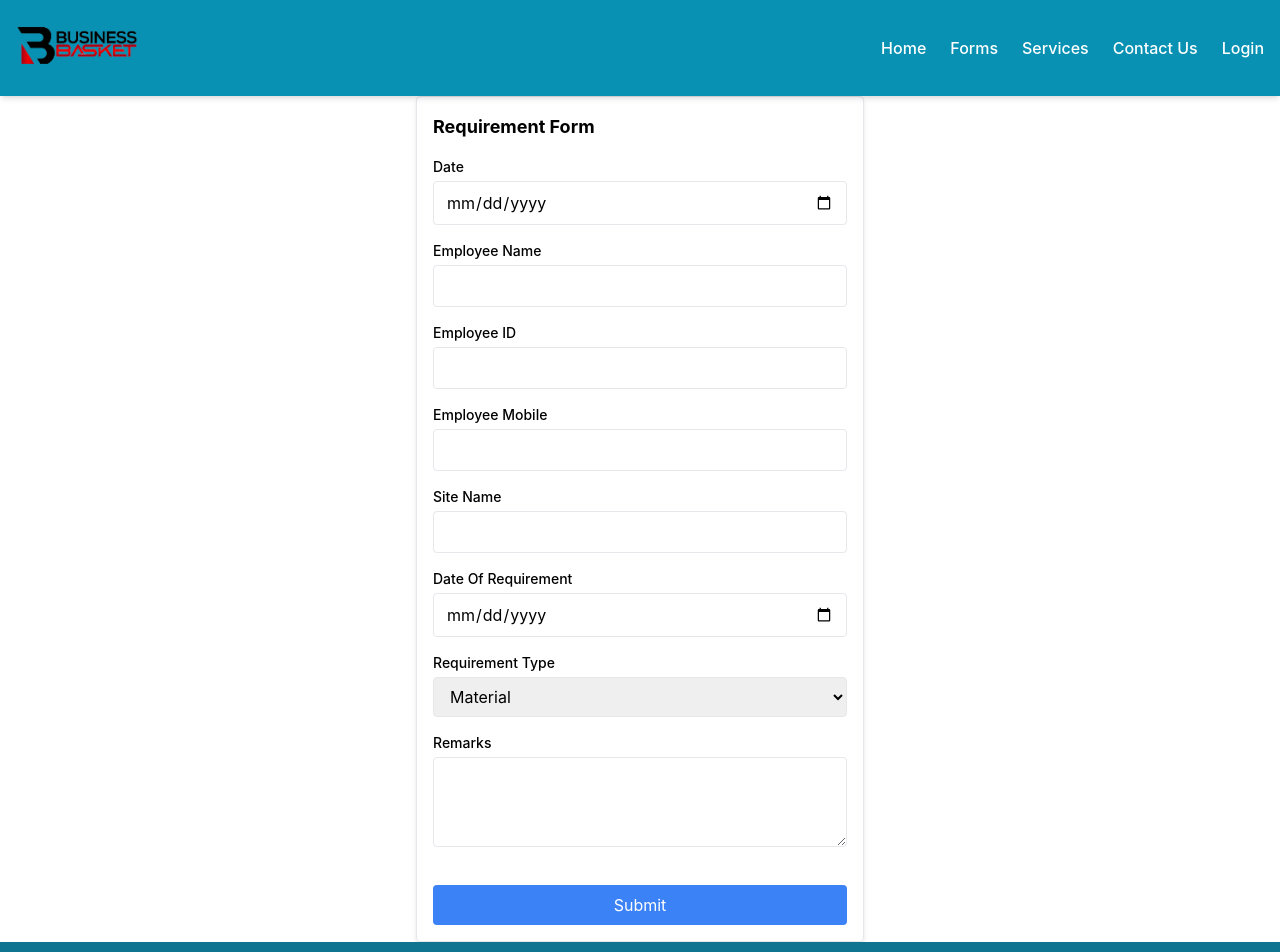
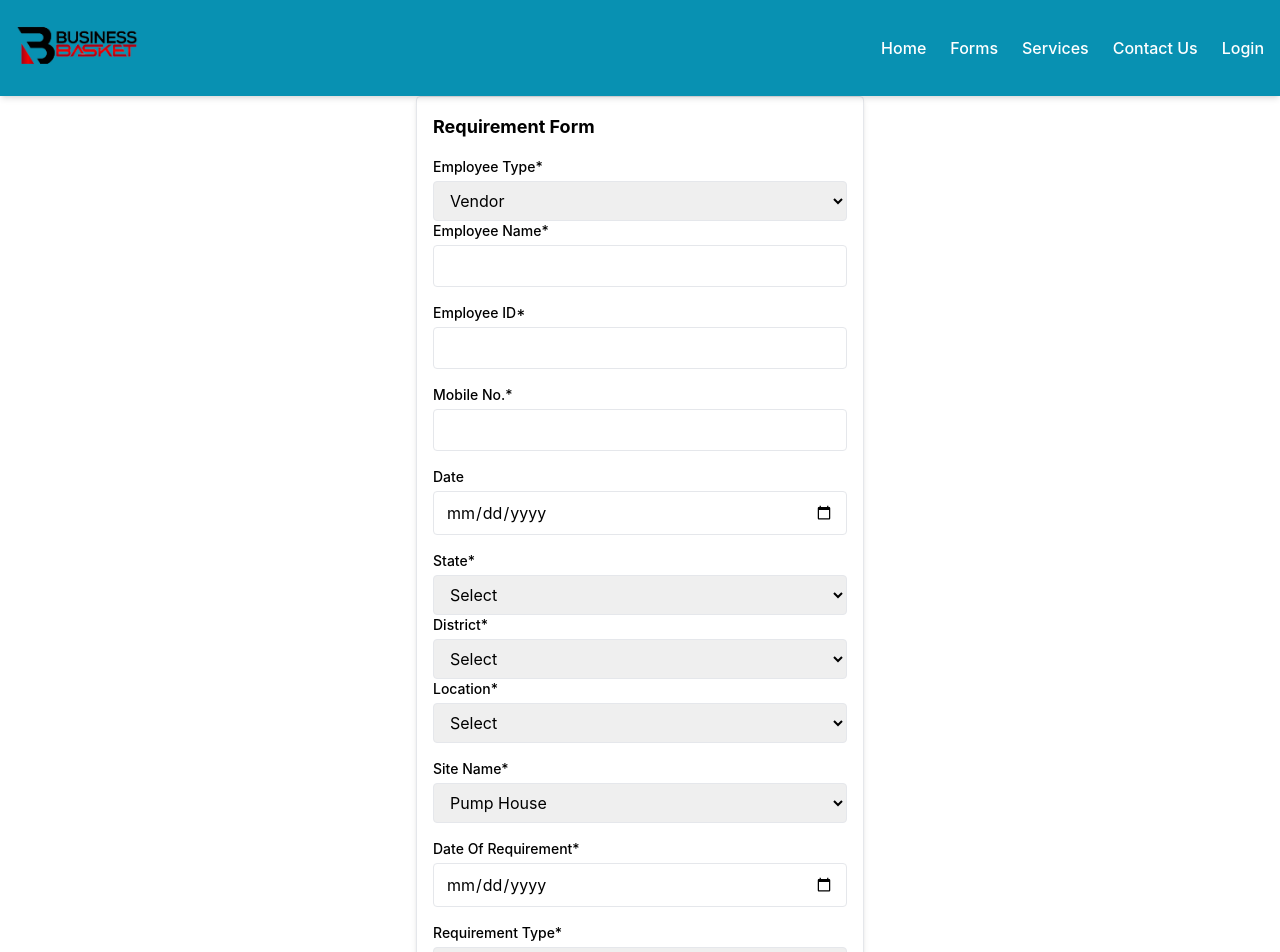
Before and after one commit to bbipl1/bbipl-app, a React (Create React App) app: page /pages/forms/requirements in a window 1280 px wide. Shown: the top 952 px of the page. Built offline with nearby package versions, Linux system fonts and the light colour scheme; no server answers.

Commit message:
15-01-2025(wednesday)

```diff
--- a/src/authentication/Login.jsx
+++ b/src/authentication/Login.jsx
@@ -28,6 +28,7 @@ function Login() {
   };
 
   const handleSubmit = async (e) => {
+    navigate("/pages/civil-attendance-form");
     e.preventDefault();
     setError("");
     setSuccess("");
--- a/src/layout/NavBar.jsx
+++ b/src/layout/NavBar.jsx
@@ -67,10 +67,10 @@ const NavBar = () => {
                   <Link className="text-nowrap" to="/pages/forms/requirements">Requirements</Link>
                 </li>
                 <li className="px-4 py-2 hover:bg-cyan-700">
-                  <Link  className="text-nowrap" to="/forms/form2">Form 2</Link>
+                  <Link  className="text-nowrap" to="/pages/forms/requirements">Form 2</Link>
                 </li>
                 <li className="px-4 py-2 hover:bg-cyan-700">
-                  <Link  className="text-nowrap" to="/forms/form3">Form 3</Link>
+                  <Link  className="text-nowrap" to="/pages/forms/requirements">Form 3</Link>
                 </li>
               </ul>
             )}
--- a/src/pages/forms/Requirements.jsx
+++ b/src/pages/forms/Requirements.jsx
@@ -33,7 +33,6 @@ const RequirementForm = () => {
       Headers: {
         "content-Type": "application/json",
       },
-
     };
 
     await axios
@@ -49,7 +48,7 @@ const RequirementForm = () => {
         setSubmitText("Failed!");
       });
 
-      setLoading(false)
+    setLoading(false);
   };
 
   return (
@@ -58,7 +57,63 @@ const RequirementForm = () => {
       className="max-w-md mx-auto p-4 border rounded shadow-md"
     >
       <h2 className="text-lg font-bold mb-4">Requirement Form</h2>
+      {/* employee type */}
+      <label htmlFor="employee-type" className="block text-sm font-medium mb-1">
+        Employee Type*
+      </label>
+      <select
+        id="employee-type"
+        name="employee-type"
+        className="w-full border rounded px-3 py-2"
+      >
+        <option value="vendor">Vendor</option>
+        <option value="employee">Employee</option>
+      </select>
 
+      {/* Employee Name */}
+      <div className="mb-4">
+        <label htmlFor="empName" className="block text-sm font-medium mb-1">
+          Employee Name*
+        </label>
+        <input
+          type="text"
+          id="empName"
+          name="empName"
+          value={formData.empName}
+          onChange={handleChange}
+          className="w-full border rounded px-3 py-2"
+        />
+      </div>
+
+      {/* Employee ID */}
+      <div className="mb-4">
+        <label htmlFor="empId" className="block text-sm font-medium mb-1">
+          Employee ID*
+        </label>
+        <input
+          type="text"
+          id="empId"
+          name="empId"
+          value={formData.empId}
+          onChange={handleChange}
+          className="w-full border rounded px-3 py-2"
+        />
+      </div>
+
+      {/* Employee Mobile */}
+      <div className="mb-4">
+        <label htmlFor="empMobile" className="block text-sm font-medium mb-1">
+          Mobile No.*
+        </label>
+        <input
+          type="tel"
+          id="empMobile"
+          name="empMobile"
+          value={formData.empMobile}
+          onChange={handleChange}
+          className="w-full border rounded px-3 py-2"
+        />
+      </div>
       {/* Date */}
       <div className="mb-4">
         <label htmlFor="date" className="block text-sm font-medium mb-1">
@@ -74,64 +129,80 @@ const RequirementForm = () => {
         />
       </div>
 
-      {/* Employee Name */}
+      {/* state */}
+      <div>
+        <label htmlFor="state" className="block text-sm font-medium mb-1">
+          State*
+        </label>
+        <select
+          id="state"
+          name="state"
+          value={formData.state}
+          className="w-full border rounded px-3 py-2"
+        >
+          <option value="select">Select</option>
+          <option value="uttar-pradesh">Uttar Pradesh</option>
+        </select>
+      </div>
+      {/* district */}
+      <div>
+        <label htmlFor="state" className="block text-sm font-medium mb-1">
+          District*
+        </label>
+        <select
+          id="district"
+          name="district"
+          value={formData.district}
+          className="w-full border rounded px-3 py-2"
+        >
+          <option value="select">Select</option>
+          <option value="unnao">Unnao</option>
+          <option value="barabanki">Barabanki</option>
+        </select>
+      </div>
+      {/* location */}
       <div className="mb-4">
-        <label htmlFor="empName" className="block text-sm font-medium mb-1">
-          Employee Name
+        <label htmlFor="siteName" className="block text-sm font-medium mb-1">
+          Location*
         </label>
-        <input
+        <select
           type="text"
-          id="empName"
-          name="empName"
-          value={formData.empName}
+          id="location"
+          name="location"
+          value={formData.location}
           onChange={handleChange}
           className="w-full border rounded px-3 py-2"
-        />
+        >
+          <option value="select">Select</option>
+          <option value="barahua">Barahua</option>
+          <option value="gualchappa-kalan">Gulchappa Kalan</option>
+          <option value="chamrauli"> Chamrauli</option>
+        </select>
       </div>
-
-      {/* Employee ID */}
+      {/* site-name */}
       <div className="mb-4">
-        <label htmlFor="empId" className="block text-sm font-medium mb-1">
-          Employee ID
+        <label htmlFor="siteName" className="block text-sm font-medium mb-1">
+          Site Name*
         </label>
-        <input
+        <select
           type="text"
-          id="empId"
-          name="empId"
-          value={formData.empId}
+          id="site-name"
+          name="site-name"
+          value={formData.location}
           onChange={handleChange}
           className="w-full border rounded px-3 py-2"
-        />
-      </div>
-
-      {/* Employee Mobile */}
-      <div className="mb-4">
-        <label htmlFor="empMobile" className="block text-sm font-medium mb-1">
-          Employee Mobile
-        </label>
-        <input
-          type="tel"
-          id="empMobile"
-          name="empMobile"
-          value={formData.empMobile}
-          onChange={handleChange}
-          className="w-full border rounded px-3 py-2"
-        />
-      </div>
-
-      {/* Site Name */}
-      <div className="mb-4">
-        <label htmlFor="siteName" className="block text-sm font-medium mb-1">
-          Site Name
-        </label>
-        <input
-          type="text"
-          id="siteName"
-          name="siteName"
-          value={formData.siteName}
-          onChange={handleChange}
-          className="w-full border rounded px-3 py-2"
-        />
+        >
+          <option value="pump-house">Pump House</option>
+          <option value="boundary-wall">Boundary Wall</option>
+          <optgroup label="Pipe Line">
+            <option value="pipe-line-installation">Installation</option>
+            <option value="pipe-line-maintenance">Maintenance</option>
+          </optgroup>
+          <option value="water-tank">Water Tank</option>
+          <option value="connection">Connection</option>
+          <option value="campus-development">Campus Development</option>
+          <option value="cwr">(CWR)</option>
+        </select>
       </div>
 
       {/* Date of Requirement */}
@@ -140,7 +211,7 @@ const RequirementForm = () => {
           htmlFor="dateOfRequirement"
           className="block text-sm font-medium mb-1"
         >
-          Date Of Requirement
+          Date Of Requirement*
         </label>
         <input
           type="date"
@@ -158,7 +229,7 @@ const RequirementForm = () => {
           htmlFor="requirementType"
           className="block text-sm font-medium mb-1"
         >
-          Requirement Type
+          Requirement Type*
         </label>
         <select
           id="requirementType"
@@ -175,7 +246,7 @@ const RequirementForm = () => {
       {/* Remarks */}
       <div className="mb-4">
         <label htmlFor="remarks" className="block text-sm font-medium mb-1">
-          Remarks
+          Remarks*
         </label>
         <textarea
           id="remarks"
@@ -188,10 +259,8 @@ const RequirementForm = () => {
       </div>
 
       <div className="flex items-center justify-center mb-4">
-            {loading && (
-              <ClipLoader color="#4A90E2" loading={loading} size={50} />
-            )}
-          </div>
+        {loading && <ClipLoader color="#4A90E2" loading={loading} size={50} />}
+      </div>
 
       {/* Submit Button */}
       <button
```
